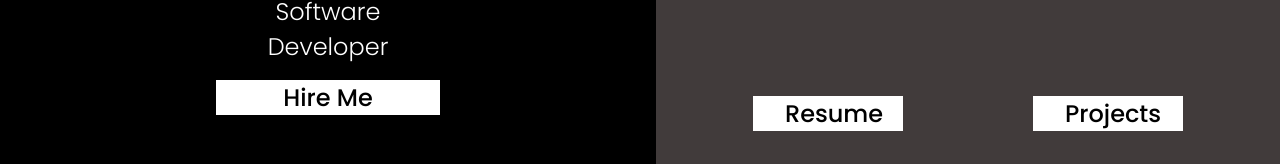
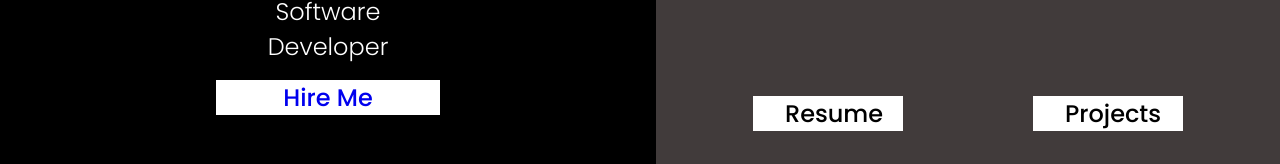
Before and after one commit to BoshraM/my-portfolio, a React (Create React App) app: page / in a window 1280 px wide. Shown: the part 409-573 px from the top of the page. Built offline with nearby package versions, Linux system fonts and the light colour scheme.

Commit message:
link hire me to email

```diff
--- a/src/components/Hero/Hero.js
+++ b/src/components/Hero/Hero.js
@@ -23,7 +23,7 @@ export const Hero = () => {
                     <p className="profile_name">Boshra Mahmoudi</p>
 
                     <p className="profile_role">Software Developer</p>
-                    <button className="profile_btn">Hire Me</button>
+                    <button className="profile_btn"><a href="mailto:gbBoshra@gmail.com" target="_blank" aria-label="icons to navigate to email" rel="noreferrer">Hire Me</a> </button>
                 </div>
                 <div className="hero_socials flex">
                     <a href="https://www.linkedin.com/in/boshra-mahmoudi/" target="blank" aria-label="icons to navigate to linkedin">
@@ -49,8 +49,6 @@ export const Hero = () => {
                 <div className="about_link">
 
                     <button className="about_btn" onClick={handleCVButtonClick}>Resume</button>
-
-
                     <button className="about_btn">Projects</button>
 
                 </div>
```
